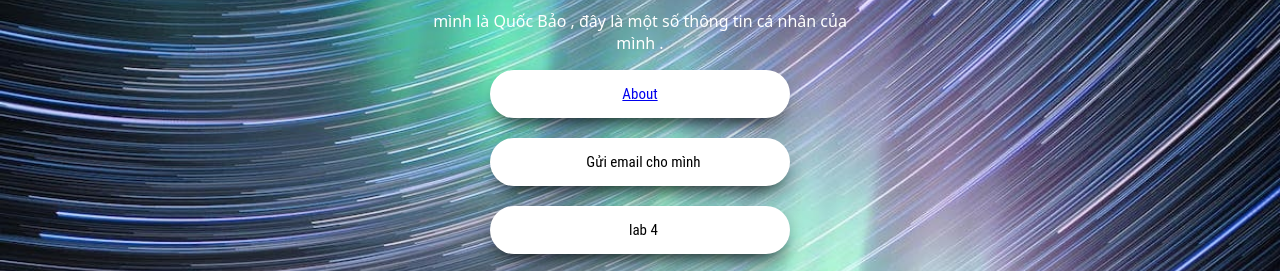
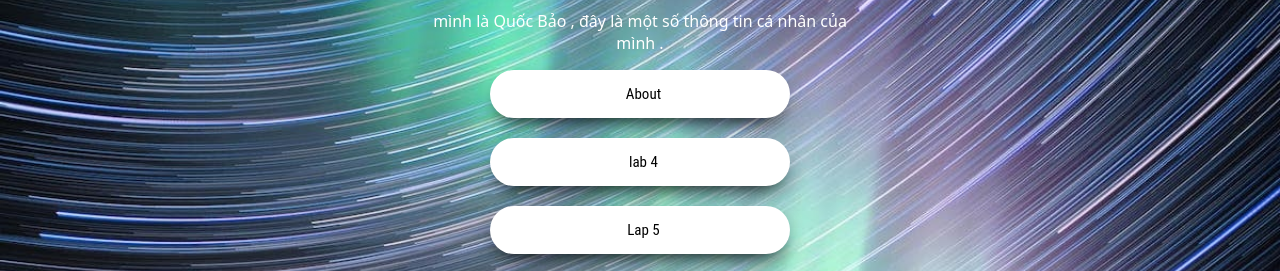
Before and after one commit to hoquocbao1804/hoquocbao-22130018, a plain HTML site: page index.html in a window 1280 px wide. Shown: the part 139-410 px from the top of the page. Drawn offline with Linux system fonts and the light colour scheme.

Commit message:
Update index.html

```diff
--- a/index.html
+++ b/index.html
@@ -13,9 +13,9 @@
 			<img class="avatar" src="image/QuocBao.jpg" width="30">
 			<h3>Hồ Quốc Bảo </h3>
 			<p>mình là Quốc Bảo , đây là một số thông tin cá nhân của mình .</p>
-			<button class="button" ><a class="back-btn" href=" https://hoquocbao1804.github.io/hoquocbao/">About</a></button><br>
-			<button class="button" onclick="location.href = 'mailto:hoquocbao1804@gmail.com'"><i class="fas fa-envelope"></i>&nbsp; Gửi email cho mình</button><br>
+			<button class="button" onclick="location.href = ' https://hoquocbao1804.github.io/hoquocbao/'"><i class="fas fa-envelope"></i>&nbsp; About</button><br>
 			<button class="button" onclick="location.href = 'https://hoquocbao1804.github.io/lap4/' "><i class="fab fa-facebook"></i>&nbsp; lab 4</button><br>
+			<button class="button" onclick="location.href = ' https://hoquocbao1804.github.io/lap-5/'"><i class="fab fa-facebook"></i>&nbsp; Lap 5</button><br>
 			<button class="button" onclick="location.href = 'https://github.com/hoquocbao1804'"><i class="fab fa-github"></i>&nbsp; GitHub</button>
 		</center>
 	</div>
```
